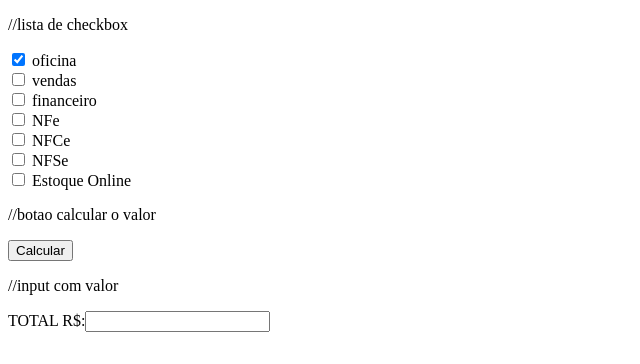
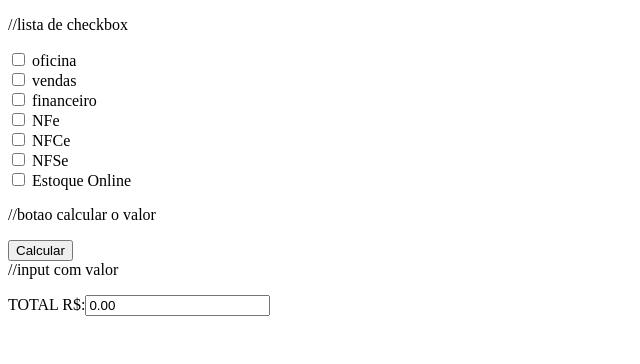
Before and after one commit to JuanAug/teste01, a plain HTML site: page index.html in a window 1280 px wide. Shown: the whole page, without its empty margins (0-640 px from the left). Drawn offline with nearby package versions, Linux system fonts and the light colour scheme.

Commit message:
Update index.html

```diff
--- a/index.html
+++ b/index.html
@@ -5,51 +5,49 @@
   <meta http-equiv="X-UA-Compatible" content="IE=edge">
   <meta name="viewport" content="width=device-width, initial-scale=1.0">
   <title>Teste 1</title>
+  <script src="https://ajax.googleapis.com/ajax/libs/jquery/1.11.1/jquery.min.js"></script>
 </head>
 <body>
     <p> //lista de checkbox</p>
       <div>
-      <input type="checkbox" id="1" name="oficina"
-             checked>
+      <input type="checkbox" value="50.00" name='checkbox' class="checkbox" id="oficina">
       <label for="oficina">oficina</label>
 
     <br>
-      <input type="checkbox" id="2" name="vendas">
+      <input type="checkbox" value="50.00" name='checkbox' class="checkbox" id="vendas">
       <label for="vendas">vendas</label>
 
     <br>
-    <input type="checkbox" id="3" name="financeiro">
+    <input type="checkbox" value="75.00" name='checkbox' class="checkbox" id="financeiro">
     <label for="financeiro">financeiro</label>
 
     <br>
-    <input type="checkbox" id="4" name="nfe">
+    <input type="checkbox" value="125.00" name='checkbox' class="checkbox" id=nfe>
     <label for="nfe">NFe</label>
 
     <br>
-    <input type="checkbox" id="5" name="nfce">
+    <input type="checkbox" value="125.00" name='checkbox' class="checkbox" id="nfce">
     <label for="nfce">NFCe</label>
 
     <br>
-    <input type="checkbox" id="6" name="nfse">
+    <input type="checkbox" value="155.15" name='checkbox' class="checkbox" id="nfse">
     <label for="nfse">NFSe</label>
 
     <br>
-    <input type="checkbox" id="7" name="estoque">
-    <label for="estoque">Estoque Online</label>
+    <input type="checkbox" value="175.00" name='checkbox' class="checkbox" id="estoqueOnline">
+    <label for="estoqueOnline">Estoque Online</label>
 
   <p>//botao calcular o valor</p>
 
-  <input type="button" id="calcular" value="Calcular">
-
+  <input type="button" value="Calcular" id="boton" onclick="somar()">
    </div>
 
-  <p>//input com valor</p>
-  <div>
-    <p>TOTAL R$:<input type="text" id="soma"></p>
+   <div>//input com valor <br>
 
-  </div>
+    <p> TOTAL R$:<input type="text" value="0.00" readonly="readonly" id="result"/></p>
+    <ul id="result2" class="list-group"></ul>
+   </div>
 
-
-
+  <script type="text/javascript" src="./index.js"></script>
 </body>
 </html>
```
